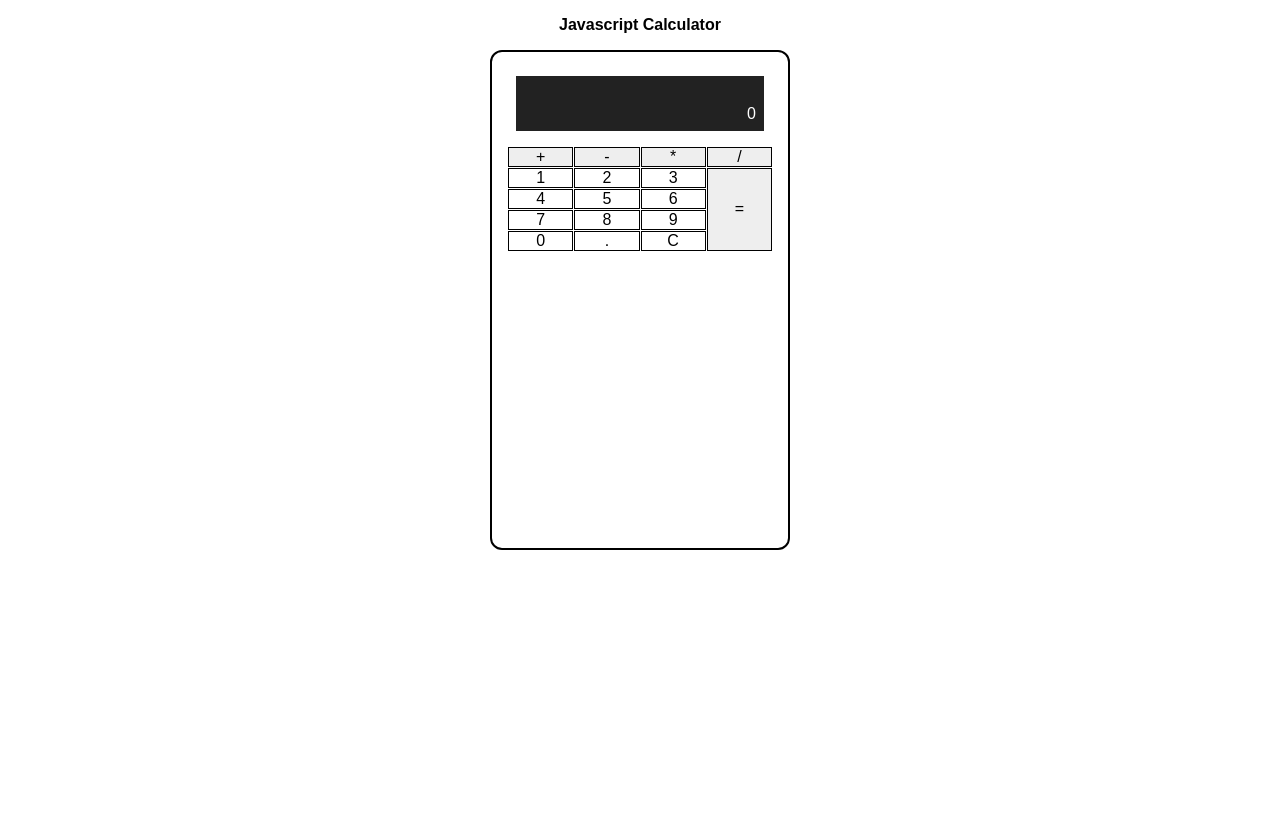
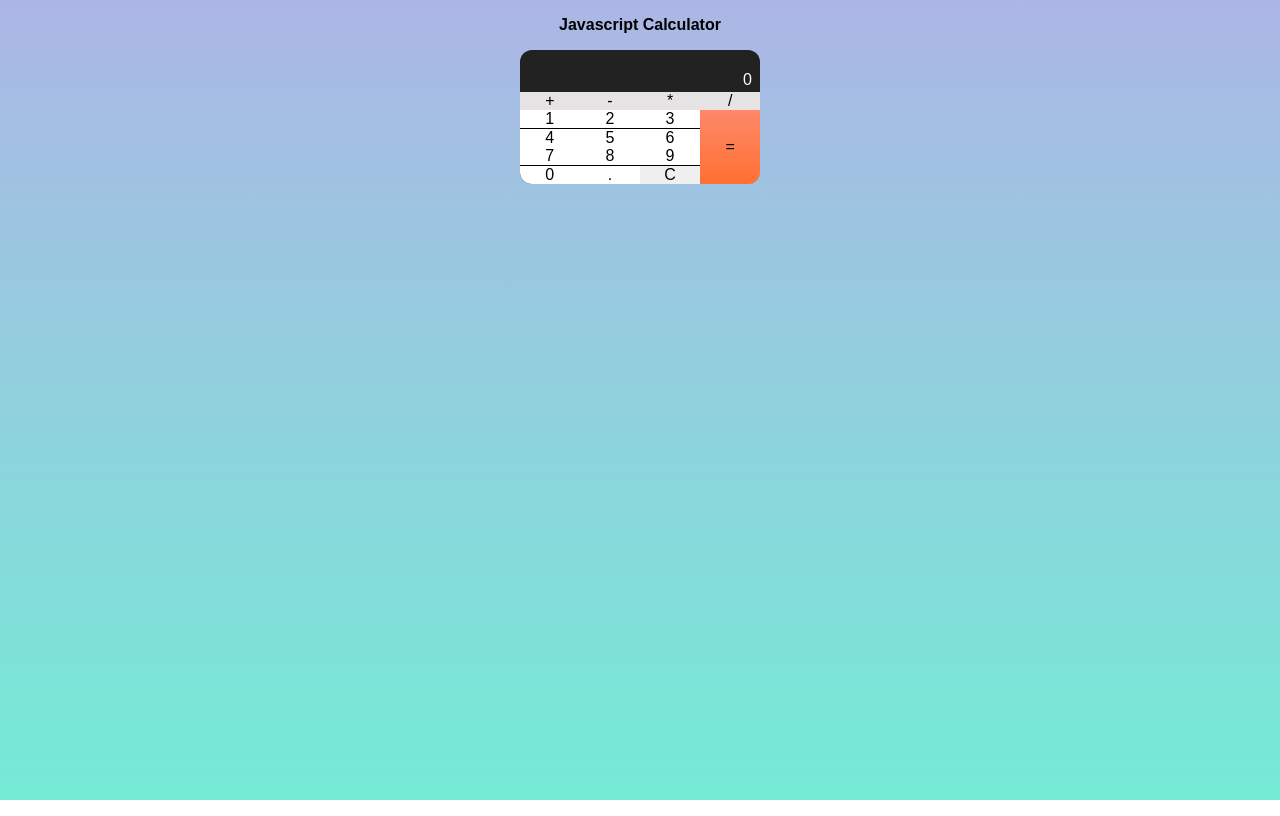
Before and after one commit to tserrante/Javascript-Calculator, a plain HTML site: page index.html in a window 1280 px wide. Drawn offline with Linux system fonts and the light colour scheme.

Commit message:
major facelift

```diff
--- a/style.css
+++ b/style.css
@@ -10,9 +10,16 @@
     font-family: sans-serif;
 }
 
+html{
+    height: 100%;
+}
+
 body{
-    background-color: #fff;
+    /*background-color: rgb(215, 215, 215);*/
+    background-image: linear-gradient(to top,#74ebd5, #acb6e5);
+    background-repeat: no-repeat;
     margin:0;
+    height:100vh;
 }
 
 body *+* {
@@ -22,28 +29,25 @@ body *+* {
 .banner, .calc-body{
     margin: 1em auto;
 }
+
 .banner{
     text-align: center;
 }
 .calc-body
 {
-    width: 18.75em;
-    height: 31.25em;
-    padding: 1em;
-    border: 2px solid black;
+    max-width: 15em;
+    border:0;
     border-radius: 0.75em;
     margin-left: auto;
     margin-right: auto;
-}
-
-.calc-display{
-    padding: 0.5em;
-    margin: 0.5em;
+    overflow: hidden;
 }
 
 .equation{
     height: 0.5em;
     font-size: 0.6em;
+    padding-top: 0.5em;
+    padding-right: 0.5em;
 }
 
 .calc-display
@@ -52,34 +56,41 @@ body *+* {
     flex-direction: column;
     text-align: end;
     border:0;
+    padding-right: 0.5em;
+    padding-bottom: 0.2em;
     background-color: #222222;
     color: #fff;
 }
 
-
 .calc-buttons
 {
+    margin-top: 0;
     display:grid;
+    gap:0.03125em;
     grid-template-columns: repeat(4, 1fr);
-    gap: 0.0625em;
+    background-color: #000;
 }
 
 .calc-buttons > *
 {
-    background-color: inherit;
     padding:0;
     margin:0;
-    border:0.03125em solid black;
+    border:0;
 }
 
+.input
+{
+    background-color: #fff;
+}
 
-.operation, .result
+.operation
 {
-    background-color: #eee;
+    background-color: rgb(229, 227, 227);
 }
 
 .result
 {
     grid-column: -2;
     grid-row: 2 / span 4;
+    background-image: linear-gradient(to bottom, #fe886a, #ff7033);
 }
```
